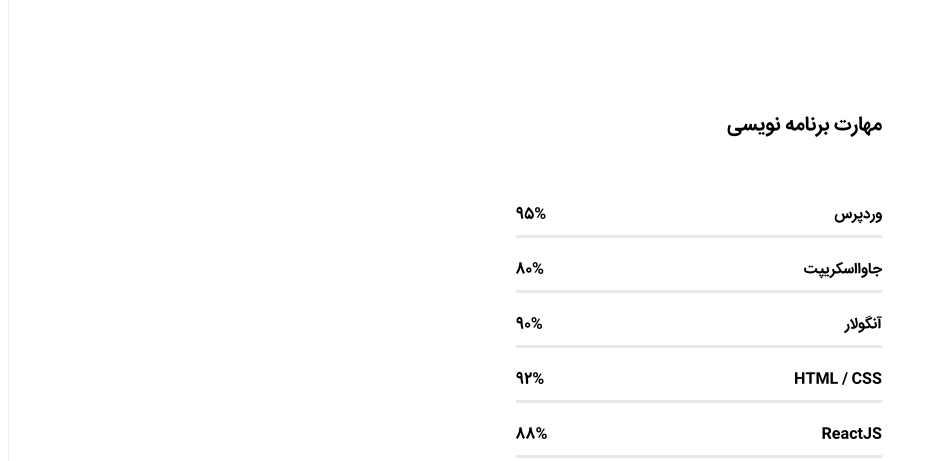
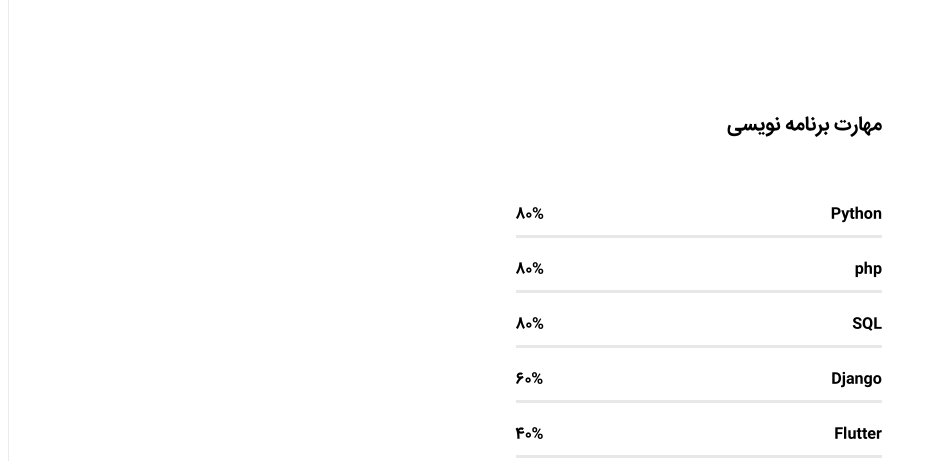
Before and after one commit to mehranniakan/PythonMasterClass, a Flask app: page /Skills in a window 1280 px wide. Shown: the part 2147-2608 px from the top of the page, without its empty margins (0-937 px from the left). Run offline with Flask 3, Linux system fonts and the light colour scheme.

Commit message:
modify Ch3 Projects

```diff
--- a/Ch3/HobbyList/main.py
+++ b/Ch3/HobbyList/main.py
@@ -13,6 +13,7 @@ def index():
     return render_template('index.html', hobbys=hobbys)
 
 @app.route('/add', methods=['POST','GET'])
+
 def add_task():
     global hobbys
 
--- a/Ch3/Portfolio/main.py
+++ b/Ch3/Portfolio/main.py
@@ -32,10 +32,12 @@ def about():
     skills = {
         'Python': 80,
         'php' : 80,
+        'SQL': 80,
         'Django': 60,
         'Flutter': 40,
         'C': 20,
-        'IOT' : 20
+        'IOT' : 20,
+
     }
 
     return render_template('about.html',context={
@@ -55,7 +57,18 @@ def about():
 
 @app.route('/Projects')
 def portfolio():
-    return render_template('portfolio.html')
+    projects = [
+        {
+            'desc' : """لورم ایپسوم متن ساختگی با تولید سادگی نامفهوم از صنعت چاپ، و با استفاده از طراحان گرافیک است، چاپگرها و متون بلکه روزنامه و مجله در ستون و سطرآنچنان که لازم است، و برای شرایط فعلی تکنولوژی مورد نیاز، و کاربردهای متنوع با هدف بهبود ابزارهای کاربردی می باشد، کتابهای زیادی در شصت و سه درصد گذشته حال و آینده، شناخت فراوان جامعه و متخصصان را می طلبد، تا با نرم افزارها شناخت بیشتری را برای طراحان رایانه ای علی الخصوص طراحان خلاقی، و فرهنگ پیشرو در زبان فارسی ایجاد کرد، در این صورت می توان امید داشت که تمام و دشواری موجود در ارائه راهکارها، و شرایط سخت تایپ به پایان رسد و زمان مورد نیاز شامل حروفچینی دستاوردهای اصلی، و جوابگوی سوالات پیوسته اهل دنیای موجود طراحی اساسا مورد استفاده قرار گیرد."""
+        },
+        {
+            'desc': """لورم ایپسوم متن ساختگی با تولید سادگی نامفهوم از صنعت چاپ، و با استفاده از طراحان گرافیک است، چاپگرها و متون بلکه روزنامه و مجله در ستون و سطرآنچنان که لازم است، و برای شرایط فعلی تکنولوژی مورد نیاز، و کاربردهای متنوع با هدف بهبود ابزارهای کاربردی می باشد، کتابهای زیادی در شصت و سه درصد گذشته حال و آینده، شناخت فراوان جامعه و متخصصان را می طلبد، تا با نرم افزارها شناخت بیشتری را برای طراحان رایانه ای علی الخصوص طراحان خلاقی، و فرهنگ پیشرو در زبان فارسی ایجاد کرد، در این صورت می توان امید داشت که تمام و دشواری موجود در ارائه راهکارها، و شرایط سخت تایپ به پایان رسد و زمان مورد نیاز شامل حروفچینی دستاوردهای اصلی، و جوابگوی سوالات پیوسته اهل دنیای موجود طراحی اساسا مورد استفاده قرار گیرد."""
+        },
+        {
+            'desc': """لورم ایپسوم متن ساختگی با تولید سادگی نامفهوم از صنعت چاپ، و با استفاده از طراحان گرافیک است، چاپگرها و متون بلکه روزنامه و مجله در ستون و سطرآنچنان که لازم است، و برای شرایط فعلی تکنولوژی مورد نیاز، و کاربردهای متنوع با هدف بهبود ابزارهای کاربردی می باشد، کتابهای زیادی در شصت و سه درصد گذشته حال و آینده، شناخت فراوان جامعه و متخصصان را می طلبد، تا با نرم افزارها شناخت بیشتری را برای طراحان رایانه ای علی الخصوص طراحان خلاقی، و فرهنگ پیشرو در زبان فارسی ایجاد کرد، در این صورت می توان امید داشت که تمام و دشواری موجود در ارائه راهکارها، و شرایط سخت تایپ به پایان رسد و زمان مورد نیاز شامل حروفچینی دستاوردهای اصلی، و جوابگوی سوالات پیوسته اهل دنیای موجود طراحی اساسا مورد استفاده قرار گیرد."""
+        }
+    ]
+    return render_template('portfolio.html',context=projects)
 
 if __name__ == '__main__':
     app.run(debug=True)
--- a/Ch3/Portfolio/templates/about.html
+++ b/Ch3/Portfolio/templates/about.html
@@ -111,109 +111,32 @@
                         </div>
                     </div>
                 </div>
-
-                <!-- Skills & Progress -->
+                {% if context.skills %}
                 <div class="tokyo_tm_progressbox">
                     <div class="container">
                         <div class="in">
                             <div class="left">
                                 <div class="tokyo_section_title"><h3>مهارت برنامه نویسی</h3></div>
                                 <div class="tokyo_progress">
+
+                                    {% for name,percent in context.skills.items() %}
                                     <div class="progress_inner" data-value="95">
-                                        <!-- مهارت‌های قبلی (می‌تونی حذف کنی یا نگه داری) -->
-                                        <div class="progress_inner" data-value="95">
-                                            <span><span class="label">وردپرس</span><span
-                                                    class="number">95%</span></span>
-                                            <div class="background">
-                                                <div class="bar">
-                                                    <div class="bar_in"></div>
-                                                </div>
-                                            </div>
-                                        </div>
-                                        <div class="progress_inner" data-value="80">
-                                            <span><span class="label">جاوااسکریپت</span><span class="number">80%</span></span>
-                                            <div class="background">
-                                                <div class="bar">
-                                                    <div class="bar_in"></div>
-                                                </div>
-                                            </div>
-                                        </div>
-                                        <div class="progress_inner" data-value="90">
-                                            <span><span class="label">آنگولار</span><span
-                                                    class="number">90%</span></span>
-                                            <div class="background">
-                                                <div class="bar">
-                                                    <div class="bar_in"></div>
-                                                </div>
-                                            </div>
-                                        </div>
-
-                                        <!-- 6 مهارت جدید -->
-                                        <div class="progress_inner" data-value="92">
-                                            <span><span class="label">HTML / CSS</span><span
-                                                    class="number">92%</span></span>
-                                            <div class="background">
-                                                <div class="bar">
-                                                    <div class="bar_in"></div>
-                                                </div>
-                                            </div>
-                                        </div>
-
-                                        <div class="progress_inner" data-value="88">
-                                            <span><span class="label">ReactJS</span><span
-                                                    class="number">88%</span></span>
-                                            <div class="background">
-                                                <div class="bar">
-                                                    <div class="bar_in"></div>
-                                                </div>
-                                            </div>
-                                        </div>
-
-                                        <div class="progress_inner" data-value="85">
-                                            <span><span class="label">Python</span><span
-                                                    class="number">85%</span></span>
-                                            <div class="background">
-                                                <div class="bar">
-                                                    <div class="bar_in"></div>
-                                                </div>
-                                            </div>
-                                        </div>
-
-                                        <div class="progress_inner" data-value="80">
-                                            <span><span class="label">Django / Flask</span><span
-                                                    class="number">80%</span></span>
-                                            <div class="background">
-                                                <div class="bar">
-                                                    <div class="bar_in"></div>
-                                                </div>
-                                            </div>
-                                        </div>
-
-                                        <div class="progress_inner" data-value="75">
-                                            <span><span class="label">SQL / Database</span><span
-                                                    class="number">75%</span></span>
-                                            <div class="background">
-                                                <div class="bar">
-                                                    <div class="bar_in"></div>
-                                                </div>
-                                            </div>
-                                        </div>
-
-                                        <div class="progress_inner" data-value="70">
-                                            <span><span class="label">UI/UX Design</span><span class="number">70%</span></span>
-                                            <div class="background">
-                                                <div class="bar">
-                                                    <div class="bar_in"></div>
-                                                </div>
+                                            <span><span class="label">{{ name }}</span><span
+                                                    class="number">{{ percent }}%</span></span>
+                                        <div class="background">
+                                            <div class="bar">
+                                                <div class="bar_in"></div>
                                             </div>
                                         </div>
                                     </div>
-                                    <!-- سایر مهارت‌ها... -->
+                                    {% endfor %}
                                 </div>
                             </div>
                         </div>
                     </div>
                 </div>
+                {% endif %}
+
 
                 <!-- Testimonials -->
                 <div class="tokyo_tm_testimonials">
@@ -237,11 +160,11 @@
                         </div>
                     </div>
                 </div>
-            </div> <!-- End About Section -->
+            </div>
         </div>
     </div>
 
-    <!-- Cursor -->
+
     <div class="mouse-cursor cursor-outer"></div>
     <div class="mouse-cursor cursor-inner"></div>
 </div>
```
Also changed, not shown: Ch3/Portfolio/templates/portfolio.html (+5 -10 lines).
